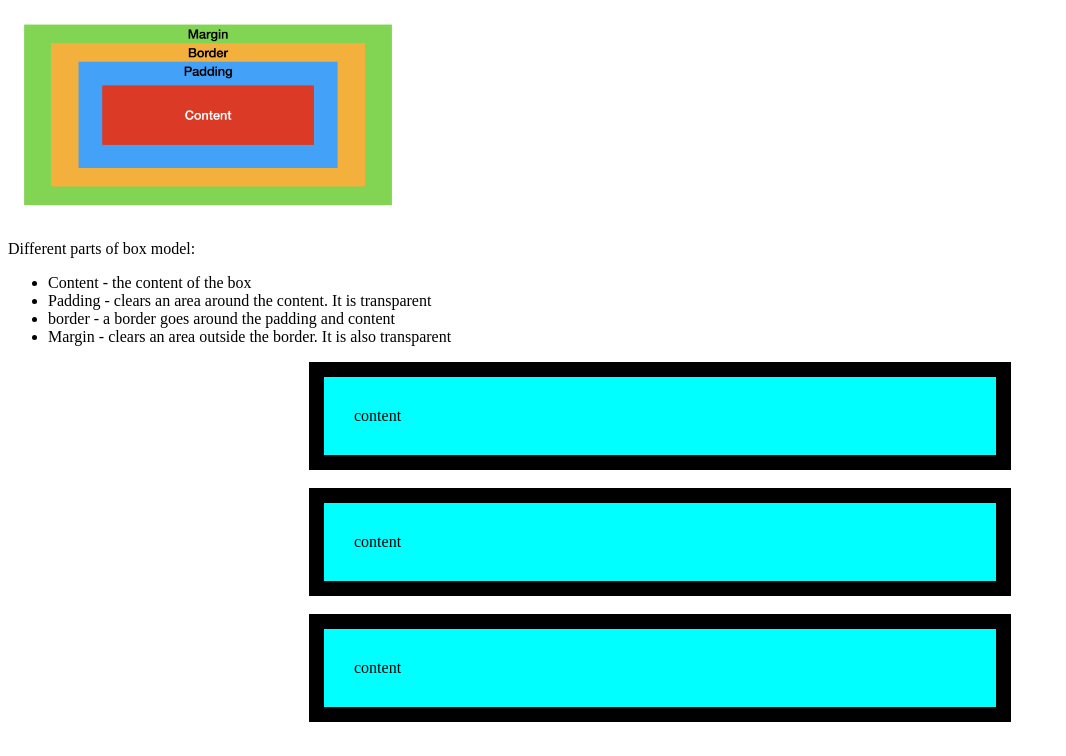
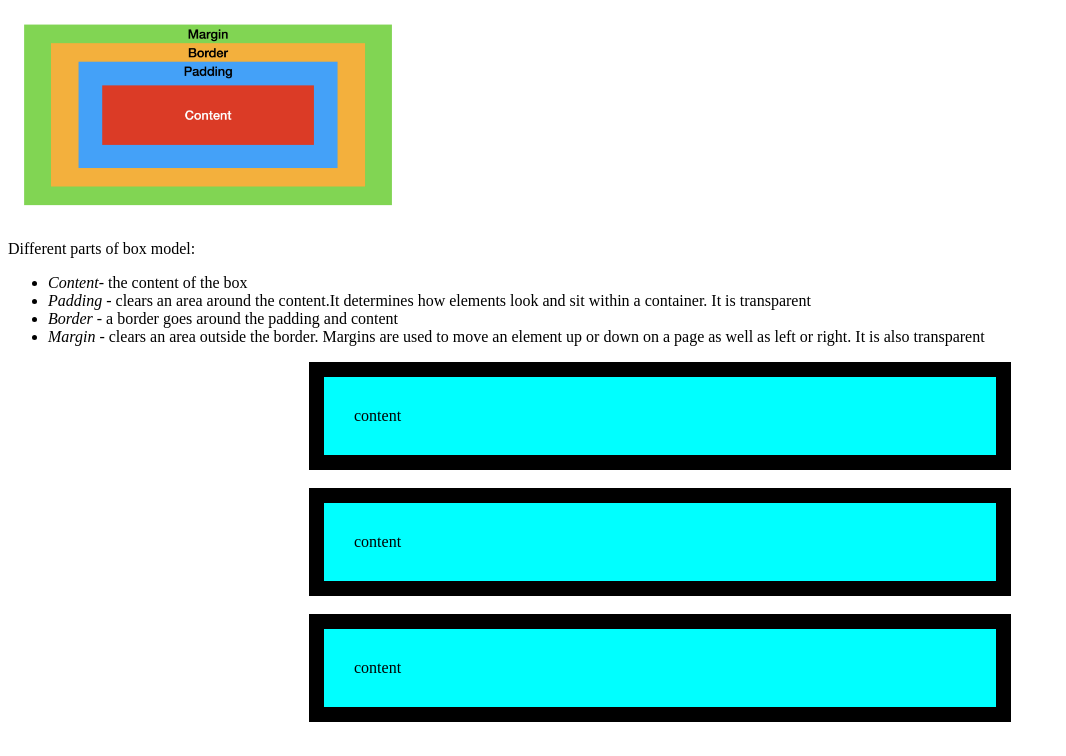
Before and after one commit to Mu-een/boxmodel, a plain HTML site: page index.html in a window 1280 px wide. Shown: the part 88-844 px from the top of the page, without its empty margins (0-1066 px from the left). Drawn offline with Linux system fonts and the light colour scheme.

Commit message:
box model

```diff
--- a/index.html
+++ b/index.html
@@ -14,10 +14,10 @@
         <img class=img src="1_E_YuB8x1B3T3h6PIJ_I9qQ.png">
         <p>Different parts of box model:</p>
         <ul>
-            <li>Content - the content of the box</li>
-            <li>Padding - clears an area around the content. It is transparent</li>
-            <li>border - a border goes around the padding and content</li>
-            <li>Margin - clears an area outside the border. It is also transparent</li>
+            <li><em>Content</em>- the content of the box</li>
+            <li><em>Padding</em> - clears an area around the content.It determines how elements look and sit within a container. It is transparent</li>
+            <li><em>Border</em> - a border goes around the padding and content</li>
+            <li><em>Margin</em> - clears an area outside the border. Margins are used to move an element up or down on a page as well as left or right. It is also transparent</li>
         </ul>
         <div id="box">
         <ul>
```
